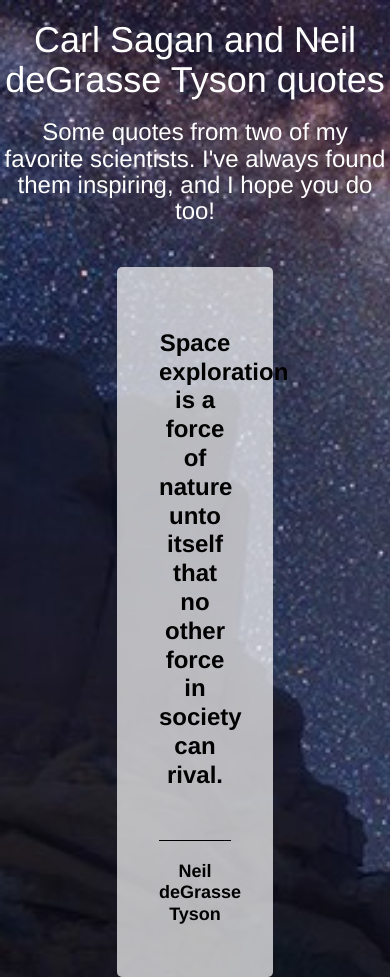
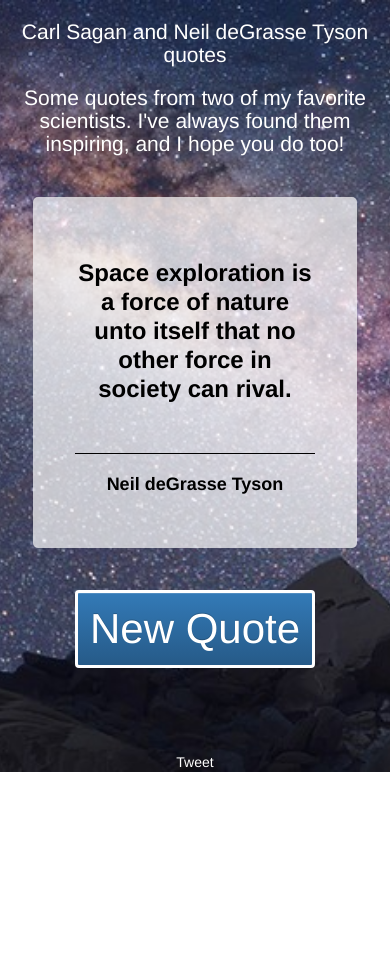
Before and after one commit to thejasonfile/FCC_QuoteGenerator, a plain HTML site: page index.html in a window 390 px wide. Shown: the top 977 px of the page. After the commit the page ends 844 px from the top, so only its background shows below. Drawn offline with nearby package versions, Linux system fonts and the light colour scheme.

Commit message:
added media queries

```diff
--- a/css/main.css
+++ b/css/main.css
@@ -1,5 +1,7 @@
 body {
 	background-image: url("../images/background.jpg");
+	background-repeat: no-repeat;
+	background-position: center;
 	background-size: cover;
 	color: white;
 	text-align: center;
@@ -36,4 +38,18 @@ hr {
 .btn {
 	border: 3px solid white;
 	margin-bottom: 2em;
+	font-size: 3em;
 }
+
+@media (max-width: 1000px) {
+	#quote {
+		width: 90%;
+	}
+}
+
+@media (max-width: 600px) {
+	#title h1,
+	#title h3 {
+		font-size: 1.5em;
+	}
+}
--- a/index.html
+++ b/index.html
@@ -12,6 +12,7 @@
 	<link rel="stylesheet" type="text/css" href="css/main.css">
 </head>
 <body>
+	<div class="container">
 		<div id="title">
 			<h1>Carl Sagan and Neil deGrasse Tyson quotes</h1>
 			<h3>Some quotes from two of my favorite scientists.  I've always found them inspiring, and I hope you do too!</h3>
@@ -20,6 +21,7 @@
 		</div>
 		<button class="btn btn-primary">New Quote</button><br />
 		<a href="https://twitter.com/share" class="twitter-share-button" data-url="http://codepen.io/thejasonfile/full/XmWyrx" data-size="large">Tweet</a>
+	</div>
 	<script>!function(d,s,id){var js,fjs=d.getElementsByTagName(s)[0],p=/^http:/.test(d.location)?'http':'https';if(!d.getElementById(id)){js=d.createElement(s);js.id=id;js.src=p+'://platform.twitter.com/widgets.js';fjs.parentNode.insertBefore(js,fjs);}}(document, 'script', 'twitter-wjs');</script>
 	<script src="https://ajax.googleapis.com/ajax/libs/jquery/1.11.3/jquery.min.js"></script>
 	<script src="https://maxcdn.bootstrapcdn.com/bootstrap/3.3.5/js/bootstrap.min.js"></script>
```
Lines whose indentation alone changed are shown as unchanged.
